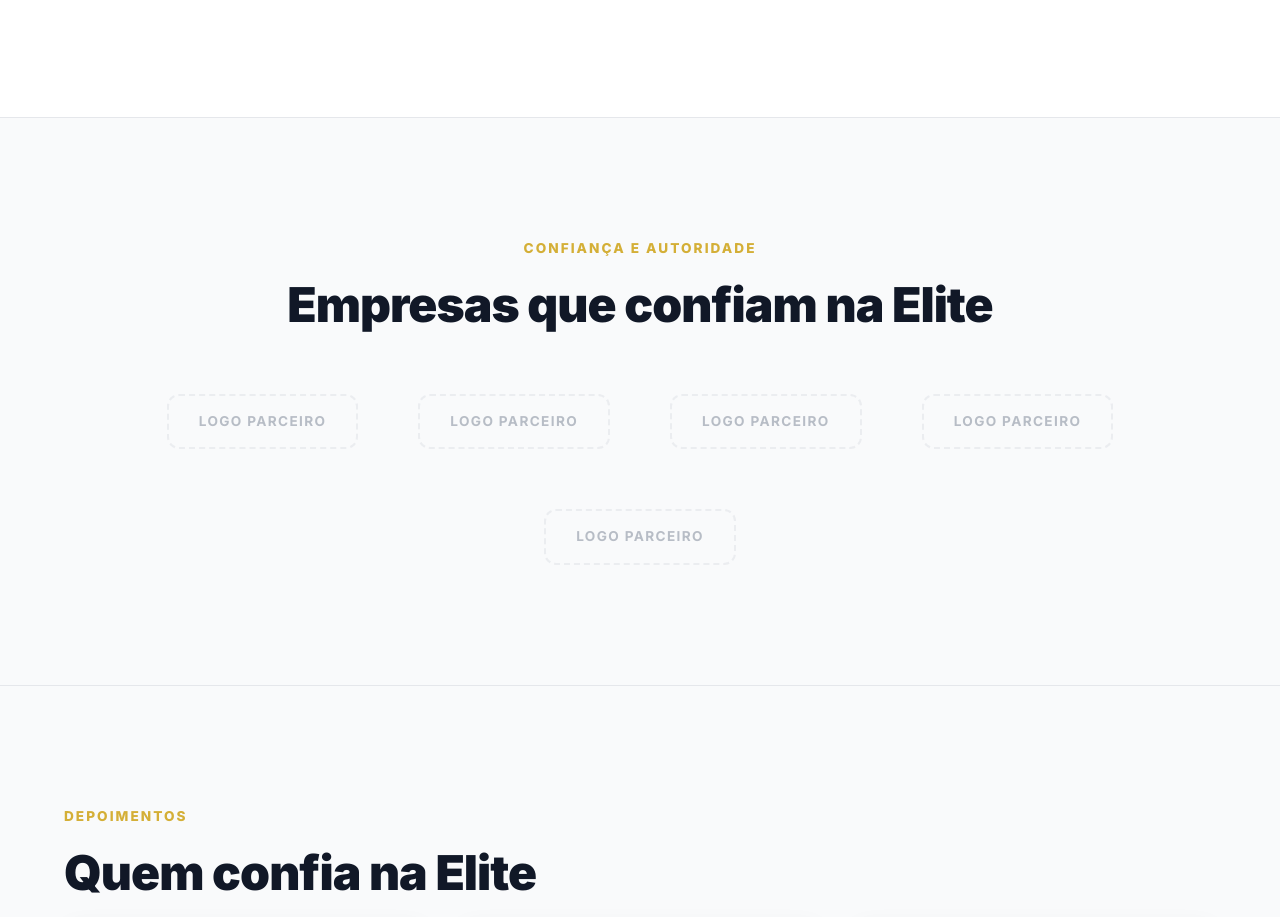
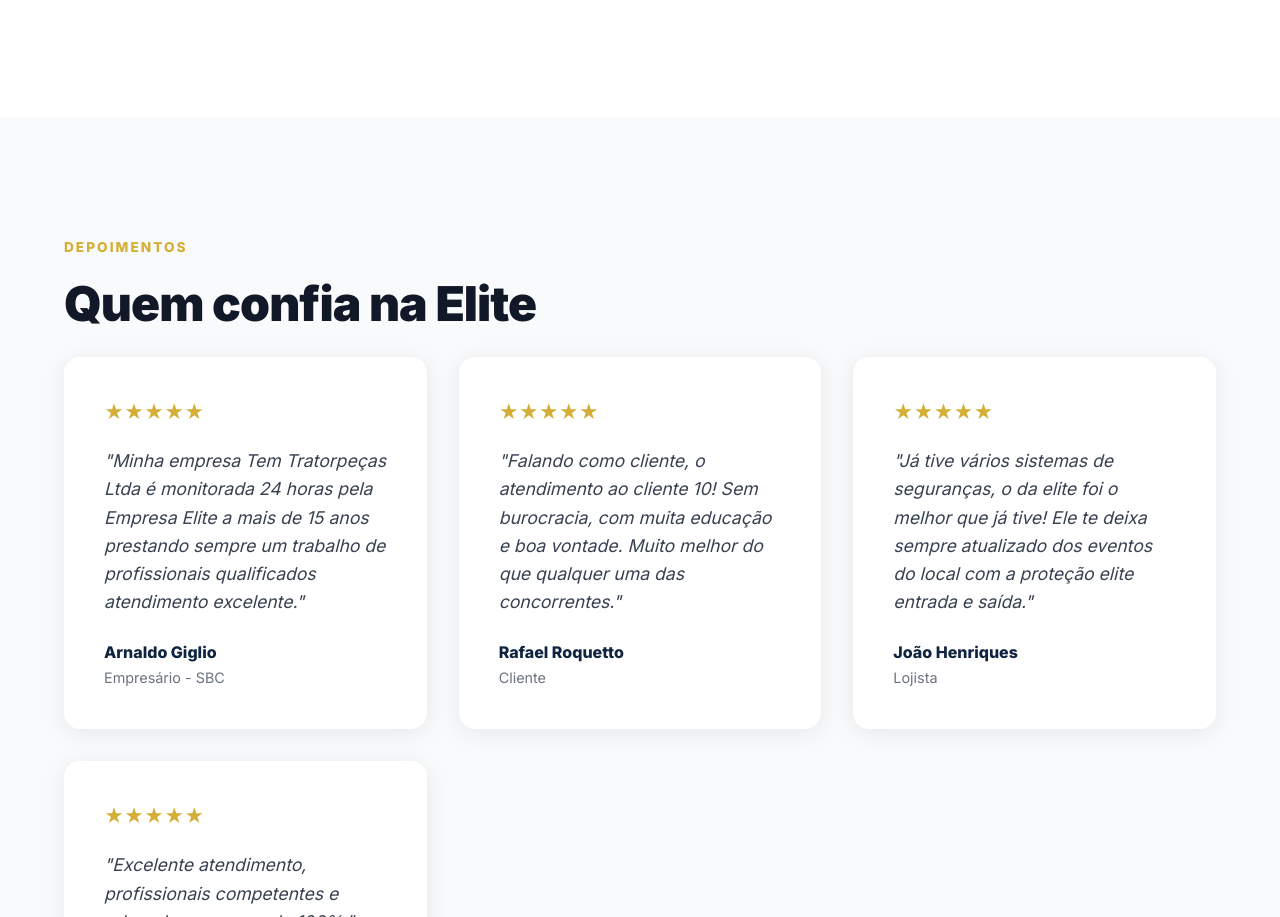
Before and after one commit to viniciusmoreira1533/elite-lp, a website: page index.html in a window 1280 px wide. Shown: the part 3005-3922 px from the top of the page. Drawn offline with Linux system fonts and the light colour scheme.

Commit message:
removendo seção de clientes a pedido do usuario

```diff
--- a/index.html
+++ b/index.html
@@ -227,20 +227,6 @@
     </div>
   </section>
 
-  <!-- CLIENTES -->
-  <section class="section section-muted" id="clientes" style="border-top: 1px solid var(--gray-200); border-bottom: 1px solid var(--gray-200);">
-    <div class="container">
-      <span class="section-label" data-reveal style="text-align: center;">Confiança e Autoridade</span>
-      <h2 class="section-title" data-reveal style="text-align: center; margin-bottom: 60px;">Empresas que confiam na Elite</h2>
-      <div class="client-grid" data-reveal>
-        <div class="client-placeholder">Logo Parceiro</div>
-        <div class="client-placeholder">Logo Parceiro</div>
-        <div class="client-placeholder">Logo Parceiro</div>
-        <div class="client-placeholder">Logo Parceiro</div>
-        <div class="client-placeholder">Logo Parceiro</div>
-      </div>
-    </div>
-  </section>
 
   <!-- DEPOIMENTOS -->
   <section class="section section-muted" id="depoimentos">
--- a/style.css
+++ b/style.css
@@ -605,35 +605,6 @@ body {
 .whatsapp-float:hover { transform: scale(1.1); }
 .whatsapp-float svg { width: 32px; height: 32px; fill: white; }
 
-/* ─── CLIENT LOGOS ─── */
-.client-grid {
-  display: flex;
-  justify-content: center;
-  align-items: center;
-  gap: 60px;
-  flex-wrap: wrap;
-}
-
-.client-placeholder {
-  font-weight: 700;
-  color: var(--gray-400);
-  text-transform: uppercase;
-  letter-spacing: 0.1em;
-  font-size: 0.85rem;
-  border: 2px dashed var(--gray-200);
-  padding: 15px 30px;
-  border-radius: 12px;
-  opacity: 0.7;
-  transition: all var(--transition);
-}
-
-.client-placeholder:hover {
-  opacity: 1;
-  border-color: var(--gold-light);
-  color: var(--gold);
-  background: var(--white);
-  transform: translateY(-5px);
-}
 
 /* ─── RESPONSIVE ─── */
 @media (max-width: 992px) {
```
